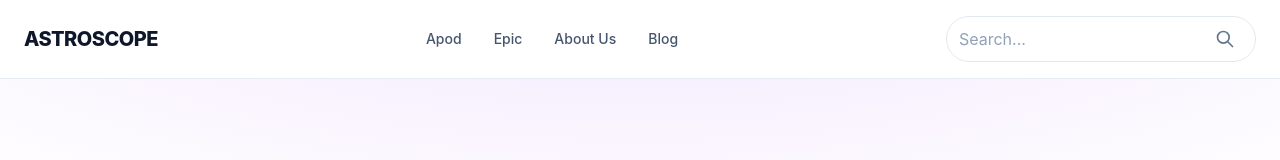
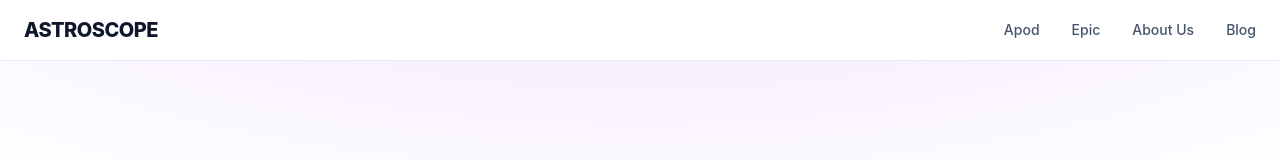
Before and after one commit to andersonfagundes/astroscope-web, a React (Vite) app: page / in a window 1280 px wide. Shown: the top 160 px of the page. Built offline with nearby package versions, Linux system fonts and the light colour scheme.

Commit message:
♻️ refactor(navbar): remove search input

```diff
--- a/src/components/navbar/Navbar.jsx
+++ b/src/components/navbar/Navbar.jsx
@@ -67,34 +67,6 @@ function Navbar() {
             </a>
           </div>
         </details>
-        <div class="flex items-center gap-3">
-          <div class="flex items-center border border-slate-200 rounded-full px-3 py-1 dark:border-white/15">
-            <input
-              type="text"
-              placeholder="Search..."
-              class="flex-1 bg-transparent outline-none text-slate-900 dark:text-white placeholder-slate-400"
-            />
-            <button
-              type="button"
-              aria-label="Buscar"
-              class="rounded-full p-2 text-slate-500 transition hover:border-slate-300 hover:text-slate-800 dark:text-slate-400 dark:hover:text-white"
-            >
-              <svg
-                class="h-5 w-5"
-                fill="none"
-                stroke="currentColor"
-                viewBox="0 0 24 24"
-              >
-                <path
-                  stroke-linecap="round"
-                  stroke-linejoin="round"
-                  stroke-width="2"
-                  d="M21 21l-6-6m2-5a7 7 0 11-14 0 7 7 0 0114 0z"
-                />
-              </svg>
-            </button>
-          </div>
-        </div>
       </div>
     </header>
   );
```
